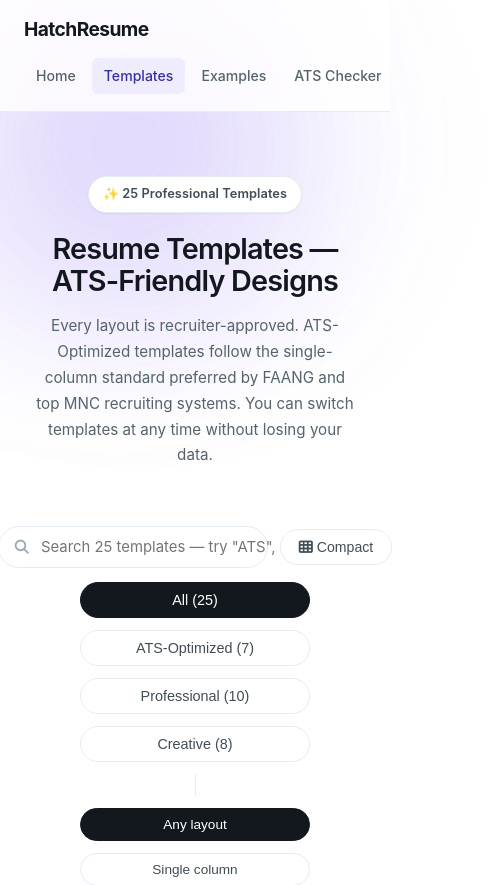
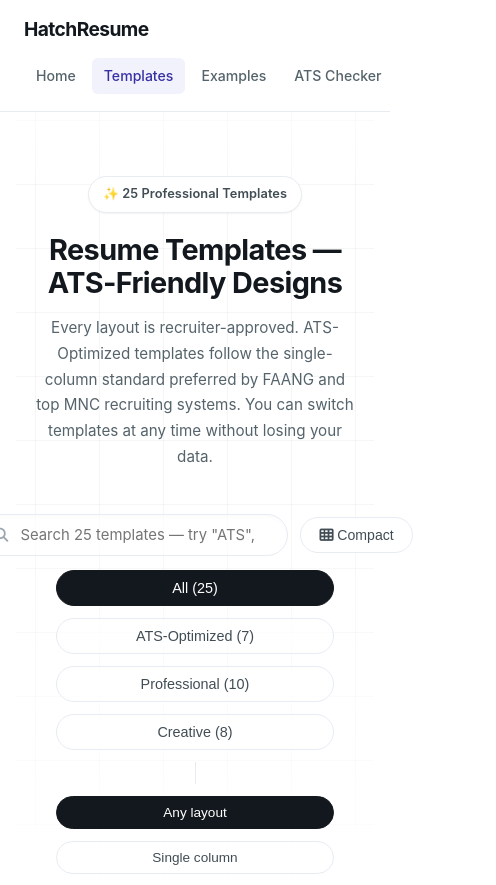
Before and after one commit to balagowda/ResumeBuilder, a React (Create React App) app: page /templates in a window 390 px wide. Shown: the top 885 px of the page, 496 px wide, since content can reach past the window. Built offline with nearby package versions, Linux system fonts and the light colour scheme; a web font is replaced by a local one.

Commit message:
correction on changes

```diff
--- a/src/Styles/FeedbackForm.css
+++ b/src/Styles/FeedbackForm.css
@@ -18,6 +18,7 @@
      the decoration's negative z-index would drop it behind the page itself
      rather than behind just the card. */
   isolation: isolate;
+  overflow: hidden;
 }
 
 .feedback-intro {
--- a/src/Styles/HomePage.css
+++ b/src/Styles/HomePage.css
@@ -5,6 +5,36 @@
   margin: 0 auto;
   padding: 40px 20px 80px;
   position: relative;
+}
+
+.templates-page-container::before {
+  content: '';
+  position: absolute;
+  top: -80px;
+  left: 50%;
+  width: 100vw;
+  height: 880px;
+  transform: translateX(-50%);
+  pointer-events: none;
+  background-image: linear-gradient(to right, rgba(18, 24, 29, 0.04) 1px, transparent 1px),
+                    linear-gradient(to bottom, rgba(18, 24, 29, 0.04) 1px, transparent 1px);
+  background-size: 64px 64px;
+  background-position: center top;
+  -webkit-mask-image: linear-gradient(
+    180deg,
+    rgba(0,0,0,0) 0%,
+    rgba(0,0,0,1) 15%,
+    rgba(0,0,0,1) 50%,
+    rgba(0,0,0,0) 100%
+  );
+  mask-image: linear-gradient(
+    180deg,
+    rgba(0,0,0,0) 0%,
+    rgba(0,0,0,1) 15%,
+    rgba(0,0,0,1) 50%,
+    rgba(0,0,0,0) 100%
+  );
+  z-index: -2;
 }
 
 /* Background wash — same treatment as the landing hero: confined to the top of
@@ -16,6 +46,12 @@
   filter: blur(60px);
   z-index: -1;
   pointer-events: none;
+  animation: float-breath 8s ease-in-out infinite alternate;
+}
+
+@keyframes float-breath {
+  0% { transform: scale(1) translateY(0); opacity: 0.7; }
+  100% { transform: scale(1.15) translateY(-30px); opacity: 1; }
 }
 
 .templates-page-container .blob-1 {
@@ -58,20 +94,19 @@
 /* Capped measure: at full width the title ran as one 1150px line, which is
    past the point where a heading reads as a unit rather than as a banner. */
 .templates-header h1 {
-  font-size: clamp(2rem, 4vw, 2.3rem);
-  font-weight: 600;
+  font-size: clamp(2.4rem, 4vw, 3rem);
+  font-weight: 700;
   color: var(--ink-900);
-  /* max-width: 22ch; */
   margin: 0 auto 16px;
-  letter-spacing: var(--tracking-display);
-  line-height: 1.12;
+  letter-spacing: -0.02em;
+  line-height: 1.15;
   text-wrap: balance;
 }
 
 .templates-header p {
-  font-size: 1.05rem;
+  font-size: 1.1rem;
   color: var(--ink-500);
-  max-width: 60ch;
+  max-width: 65ch;
   margin: 0 auto;
   line-height: 1.7;
 }
@@ -90,17 +125,23 @@
   font-size: 0.9rem;
   font-weight: 500;
   color: var(--ink-600);
-  background-color: var(--surface);
+  background-color: rgba(255, 255, 255, 0.65);
   border: 1px solid var(--line);
   border-radius: 999px;
   cursor: pointer;
-  transition: color 0.2s var(--ease), background-color 0.2s var(--ease),
-              border-color 0.2s var(--ease);
+  transition: all 0.2s cubic-bezier(0.34, 1.56, 0.64, 1);
 }
 
 .templates-filter-button:hover {
   border-color: var(--ink-300);
   color: var(--ink-900);
+  background-color: #ffffff;
+  transform: translateY(-2px);
+  box-shadow: var(--shadow-sm);
+}
+
+.templates-filter-button:active {
+  transform: translateY(0);
 }
 
 /* Ink, not indigo. The active filter needs to be unmistakable at a glance
@@ -110,6 +151,8 @@
   background-color: var(--ink-900);
   color: #ffffff;
   border-color: var(--ink-900);
+  transform: translateY(0);
+  box-shadow: none;
 }
 
 /* Grid & Cards Section */
@@ -223,18 +266,16 @@
 
 /* Front Hover Overlay
    ------------------------------------------------------------------
-   Ink scrim, not indigo. A 45%-opacity brand-coloured wash tinted the whole
-   template preview underneath it — the one thing the visitor is trying to
-   look at — so every design read as vaguely purple on hover. */
+   Vibrant brand-colored overlay to replace the plain dark ink scrim. */
 .template-preview-overlay {
   position: absolute;
   top: 0;
   left: 0;
   width: 100%;
   height: 100%;
-  background: linear-gradient(180deg, rgba(18, 24, 29, 0.28) 0%, rgba(18, 24, 29, 0.55) 100%);
-  backdrop-filter: blur(2px);
-  -webkit-backdrop-filter: blur(2px);
+  background: linear-gradient(180deg, rgba(79, 70, 229, 0.4) 0%, rgba(49, 46, 129, 0.85) 100%);
+  backdrop-filter: blur(3px);
+  -webkit-backdrop-filter: blur(3px);
   display: flex;
   justify-content: center;
   align-items: center;
@@ -249,16 +290,16 @@
 
 .btn-preview-customize {
   background-color: #ffffff;
-  color: var(--ink-900);
+  color: var(--brand);
   padding: 12px 22px;
   font-weight: 600;
   font-size: 0.92rem;
   letter-spacing: var(--tracking-tight);
   border-radius: var(--radius-xs);
   text-decoration: none;
-  box-shadow: var(--shadow-md);
+  box-shadow: 0 8px 24px rgba(49, 46, 129, 0.4);
   transform: translateY(10px);
-  transition: transform 0.3s var(--ease), background-color 0.2s var(--ease);
+  transition: transform 0.3s var(--ease), background-color 0.2s var(--ease), color 0.2s var(--ease);
   display: inline-flex;
   align-items: center;
   gap: 8px;
@@ -270,11 +311,14 @@
 
 .btn-preview-customize:hover {
   background-color: var(--surface-2);
+  color: var(--brand-ink);
 }
 
 /* Back Face Styling */
 .card-back {
-  background-color: var(--surface);
+  background-color: rgba(255, 255, 255, 0.9);
+  backdrop-filter: blur(24px);
+  -webkit-backdrop-filter: blur(24px);
   padding: 28px;
   justify-content: space-between;
   border-color: var(--line);
@@ -332,6 +376,14 @@
   padding: 4px 10px;
   border-radius: 999px;
   letter-spacing: 0.03em;
+  transition: transform 0.2s cubic-bezier(0.34, 1.56, 0.64, 1), background-color 0.2s var(--ease), color 0.2s var(--ease);
+  cursor: default;
+}
+
+.template-badge-tag:hover {
+  transform: translateY(-2px);
+  background-color: var(--brand-tint);
+  color: var(--brand-ink);
 }
 
 .premium-template-card-container:nth-child(1) .template-badge-tag {
@@ -449,6 +501,16 @@
 
 /* Responsive Styles */
 @media (max-width: 768px) {
+  .templates-page-container::before {
+    width: 100%;
+    left: 0;
+    transform: none;
+  }
+
+  .templates-page-container .glow-blob {
+    display: none;
+  }
+
   .templates-header h1 {
     font-size: 2.2rem;
   }
@@ -571,30 +633,28 @@
 
 .templates-toolbar {
   position: sticky;
-  /* Matches the sticky app header's real height (14px padding x2 + a 43px
-     row). It was 64px, which let the toolbar's first 10px slide underneath. */
-  top: 71px;
+  top: 80px;
   z-index: 50;
-  background-color: rgba(255, 255, 255, 0.82);
-  backdrop-filter: saturate(180%) blur(12px);
-  -webkit-backdrop-filter: saturate(180%) blur(12px);
-  padding: 14px 24px 4px;
-  margin-bottom: 28px;
-  border-bottom: 1px solid var(--line);
+  background-color: rgba(255, 255, 255, 0.75);
+  backdrop-filter: saturate(180%) blur(16px);
+  -webkit-backdrop-filter: saturate(180%) blur(16px);
+  padding: 16px 24px 8px;
+  margin-bottom: 32px;
+  border-radius: var(--radius-lg);
+  border: 1px solid rgba(255, 255, 255, 0.8);
+  box-shadow: 0 8px 32px rgba(18, 24, 29, 0.06), 0 1px 3px rgba(18, 24, 29, 0.04);
 }
 
-/* Not sticky on a phone. Two things break down there: the app header stacks to
-   roughly 150px, so a bar pinned 64px from the top slides underneath it and
-   loses its first row, and the filters lay out as a full-width column that is
-   ~480px tall — about two thirds of the viewport, permanently, with the card
-   previews smeared behind its blur. Filters that are always in reach are not
-   worth that, so the bar scrolls away and the templates get the room.
-   Placed after the rule above because it has the same specificity. */
+/* Not sticky on a phone. */
 @media (max-width: 768px) {
   .templates-toolbar {
     position: static;
     backdrop-filter: none;
     -webkit-backdrop-filter: none;
+    background-color: transparent;
+    box-shadow: none;
+    border: none;
+    padding: 0;
   }
 }
 
@@ -616,16 +676,18 @@
   display: flex;
   align-items: center;
   width: min(520px, 100%);
-  background: var(--surface);
+  background: rgba(255, 255, 255, 0.65);
   border: 1px solid var(--line);
   border-radius: 999px;
   padding: 0 16px;
-  transition: border-color 0.15s var(--ease), box-shadow 0.15s var(--ease);
+  box-shadow: inset 0 2px 4px rgba(0,0,0,0.02);
+  transition: border-color 0.2s var(--ease), box-shadow 0.2s var(--ease), background 0.2s var(--ease);
 }
 
 .templates-search-box:focus-within {
   border-color: var(--brand);
-  box-shadow: 0 0 0 3px var(--brand-tint);
+  background: #ffffff;
+  box-shadow: 0 0 0 4px rgba(79, 70, 229, 0.15), 0 4px 12px rgba(0,0,0,0.05);
 }
 
 .templates-search-box i {
--- a/src/Styles/LandingPage.css
+++ b/src/Styles/LandingPage.css
@@ -963,7 +963,7 @@
 .about-strip {
   position: relative;
   width: 100%;
-  padding: 78px 0 86px;
+  padding: 78px 0 6px;
   background: var(--surface);
   /* Contains the pattern's negative z-index so it lands above this section's
      own white background instead of falling behind the page. */
@@ -1153,6 +1153,7 @@
 .cta-section {
   padding: 80px 0;
   width: 100%;
+  overflow: hidden;
 }
 
 /* The page's one gradient block: copy on the left, fan of resume sheets on
--- a/src/components/LandingPage.js
+++ b/src/components/LandingPage.js
@@ -550,7 +550,7 @@ const LandingPage = () => {
             What early users <span className="gradient-text">told us</span>
           </h2>
           <p className="testimonials-intro">
-            Friends and colleagues who built their own resume on HatchResume, in their words.
+            Users who built their own resume on HatchResume, in their words.
           </p>
         </div>
 
```
